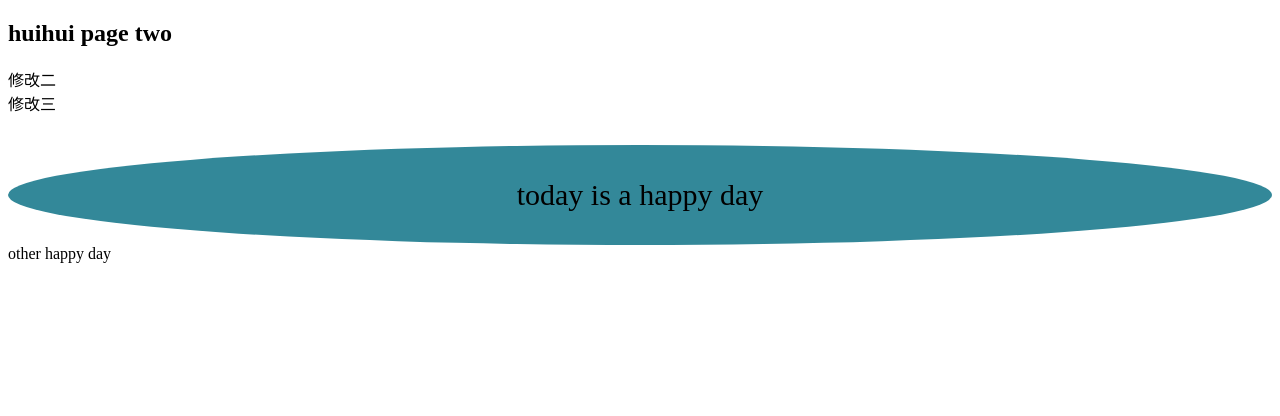
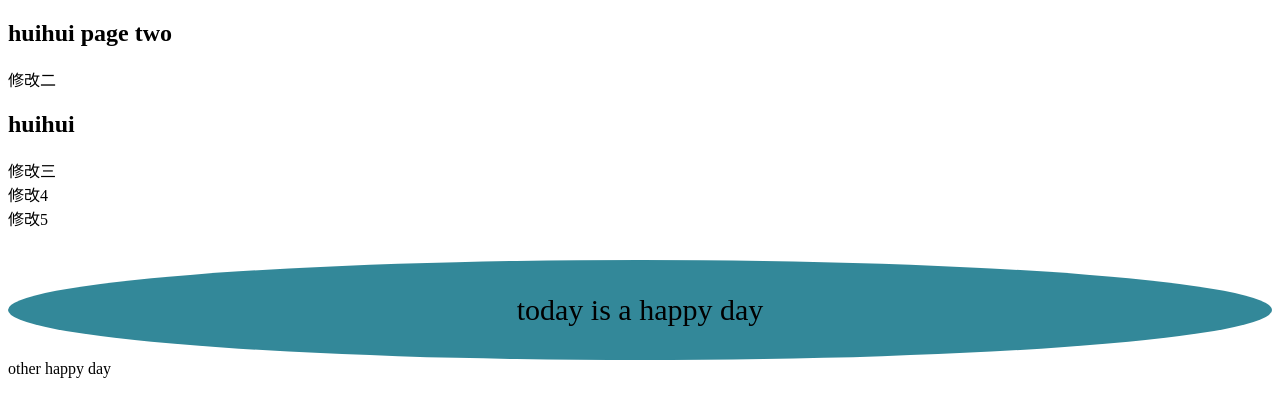
Before and after one commit to chenhonghui/happy, a plain HTML site: page index.html in a window 1280 px wide. Drawn offline with Linux system fonts and the light colour scheme.

Commit message:
撤销修改一
4

5

```diff
--- a/index.html
+++ b/index.html
@@ -18,7 +18,10 @@
     <body>
         <h2>huihui page two</h2>
         <div>修改二</div>
+        <h2>huihui</h2>
         <div>修改三</div>
+        <div>修改4</div>
+        <div>修改5</div>
         <div class="content-wrap">today is a happy day</div>
         <div>other happy day</div>
     </body>
```
